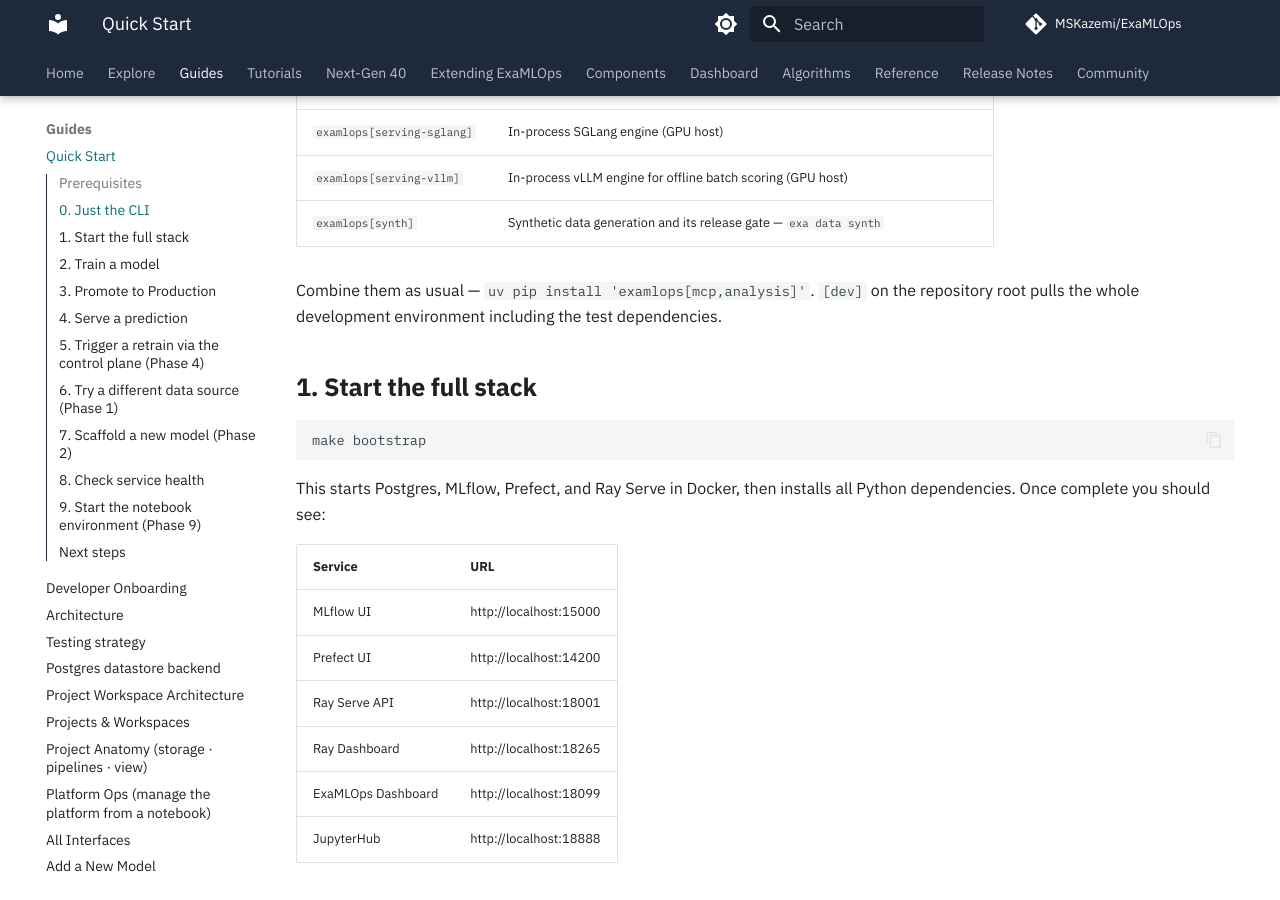
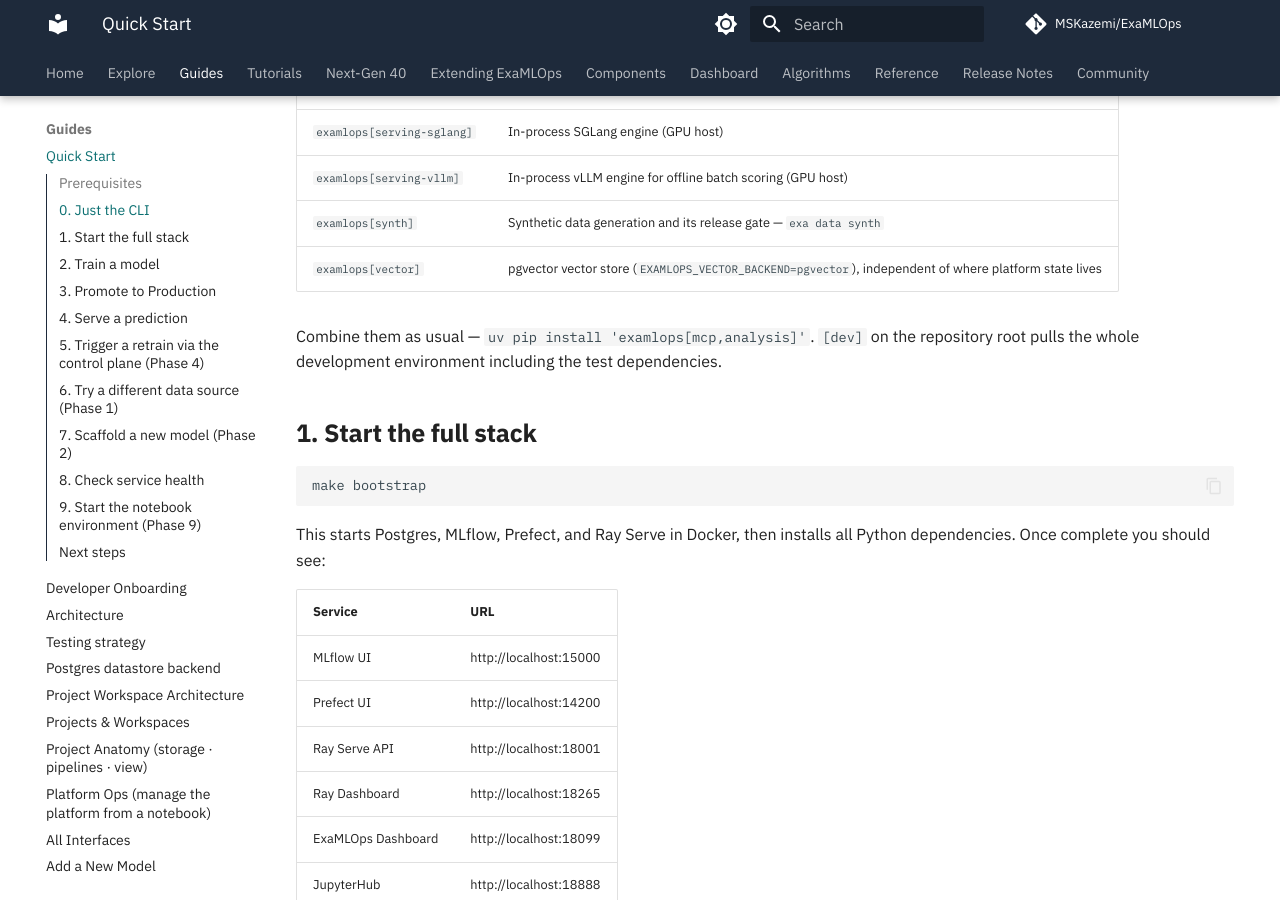
Before and after one commit to MSKazemi/ExaMLOps, an MkDocs documentation site: the page built from docs/guides/quickstart.md, in a window 1280 px wide and 900 px high, scrolled down 1075 px. Built offline with MkDocs 1.6.1 and Material for MkDocs 9.7.7, drawn with Linux system fonts in a browser that asks for light colours; nearby versions of some CDN libraries; comment, search, counter and statistics services are not loaded.

Commit message:
docs(install): list the vector extra on the install page
BL-034 declared the `vector` extra (pgvector store) without adding it to the quickstart's extras table, so test_every_declared_extra_is_documented failed once CI ran the unit step again.

```diff
--- a/docs/guides/quickstart.md
+++ b/docs/guides/quickstart.md
@@ -45,6 +45,7 @@
 | `examlops[serving-sglang]` | In-process SGLang engine (GPU host) |
 | `examlops[serving-vllm]` | In-process vLLM engine for offline batch scoring (GPU host) |
 | `examlops[synth]` | Synthetic data generation and its release gate — `exa data synth` |
+| `examlops[vector]` | pgvector vector store (`EXAMLOPS_VECTOR_BACKEND=pgvector`), independent of where platform state lives |
 
 Combine them as usual — `uv pip install 'examlops[mcp,analysis]'`. `[dev]` on the repository
 root pulls the whole development environment including the test dependencies.
```
